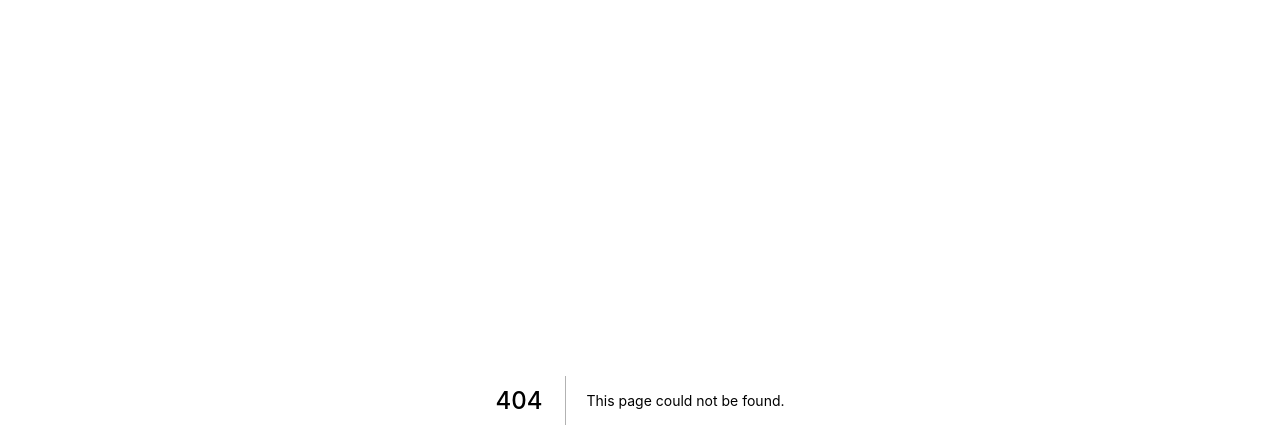
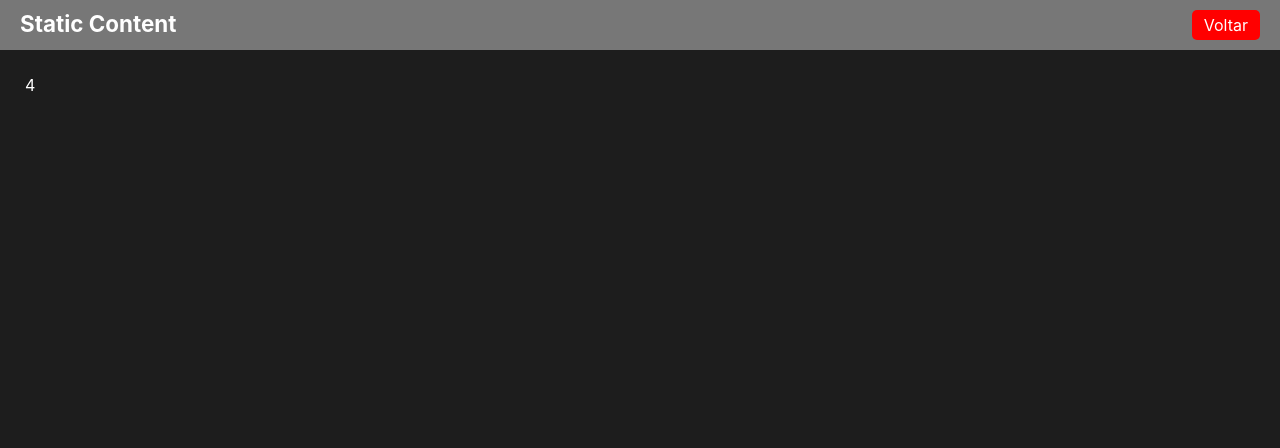
Before and after one commit to galenomoon/ReactFundamentals_2, a Next.js app: page /static in a window 1280 px wide. Before the commit this address had no page. Shown: the top 448 px of the page. Built offline with nearby package versions, Linux system fonts and the light colour scheme.

Commit message:
Finished Project

```diff
--- a/src/components/Navigator.jsx
+++ b/src/components/Navigator.jsx
@@ -2,7 +2,7 @@ import Link from 'next/link'
 import styles from '../styles/Navigator.module.css'
 export default function Navigator(props) {
     return (
-        <Link href={props.destino}>
+        <Link href={props.destino} passHref>
             <div className={styles.navegador} style={{
                 backgroundColor: props.cor ?? 'dodgerblue'
             }}>
--- a/src/pages/index.jsx
+++ b/src/pages/index.jsx
@@ -18,6 +18,7 @@ export default function Home() {
       <Navigator texto="Navegação #02" destino="/cliente/sp_2/123" />
       <Navigator texto="State" destino="/estado" />
       <Navigator texto="Integração com API" destino="/integration_1" />
+      <Navigator texto="Static Content" destino="/static" />
     </div>
   );
 }
--- /dev/null
+++ b/src/pages/static.jsx
@@ -0,0 +1,16 @@
+import Layout from '../components/Layout'
+
+export async function getStaticProps() {
+    return {
+        props: {
+            number: parseInt(Math.random() * 100)
+        }
+    }
+}
+export default function Static(props) {
+    return <Layout title='Static Content'>
+        <div>
+            {props.number}
+        </div>
+    </Layout>
+}
```
